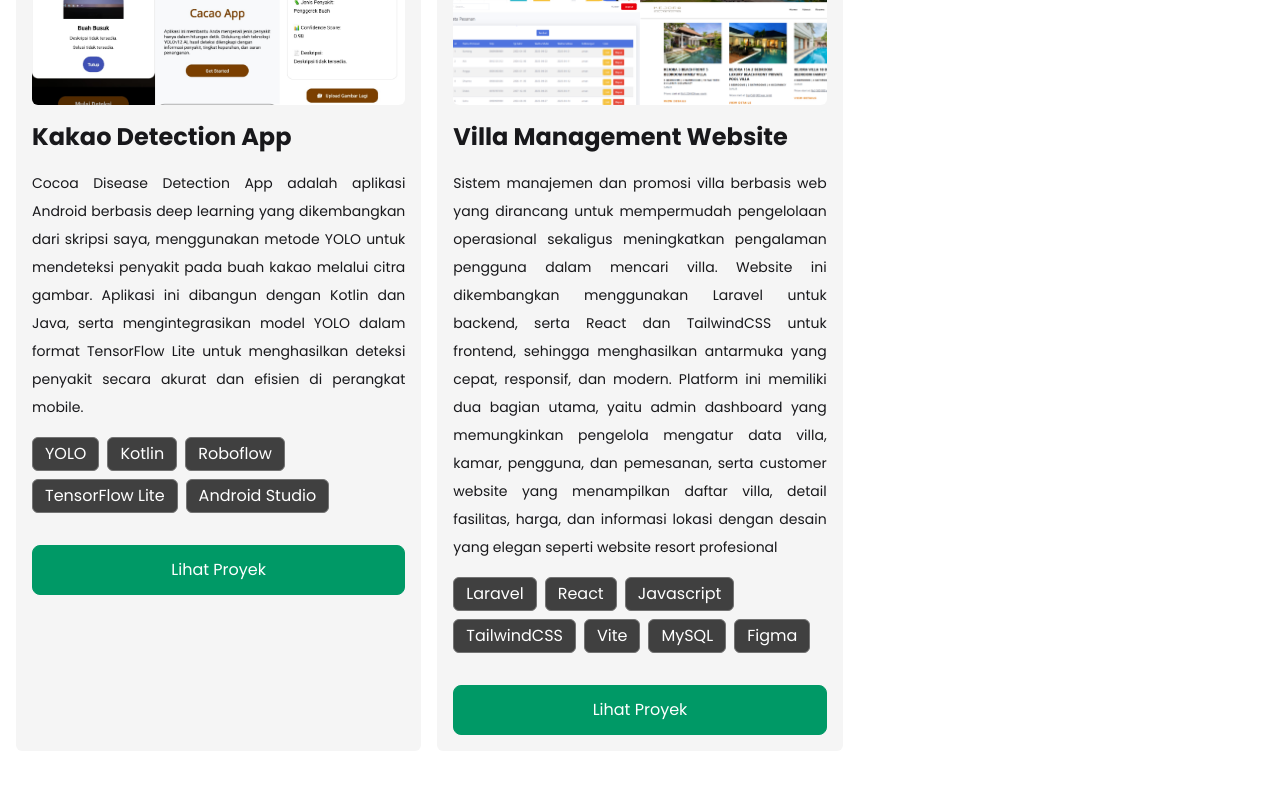
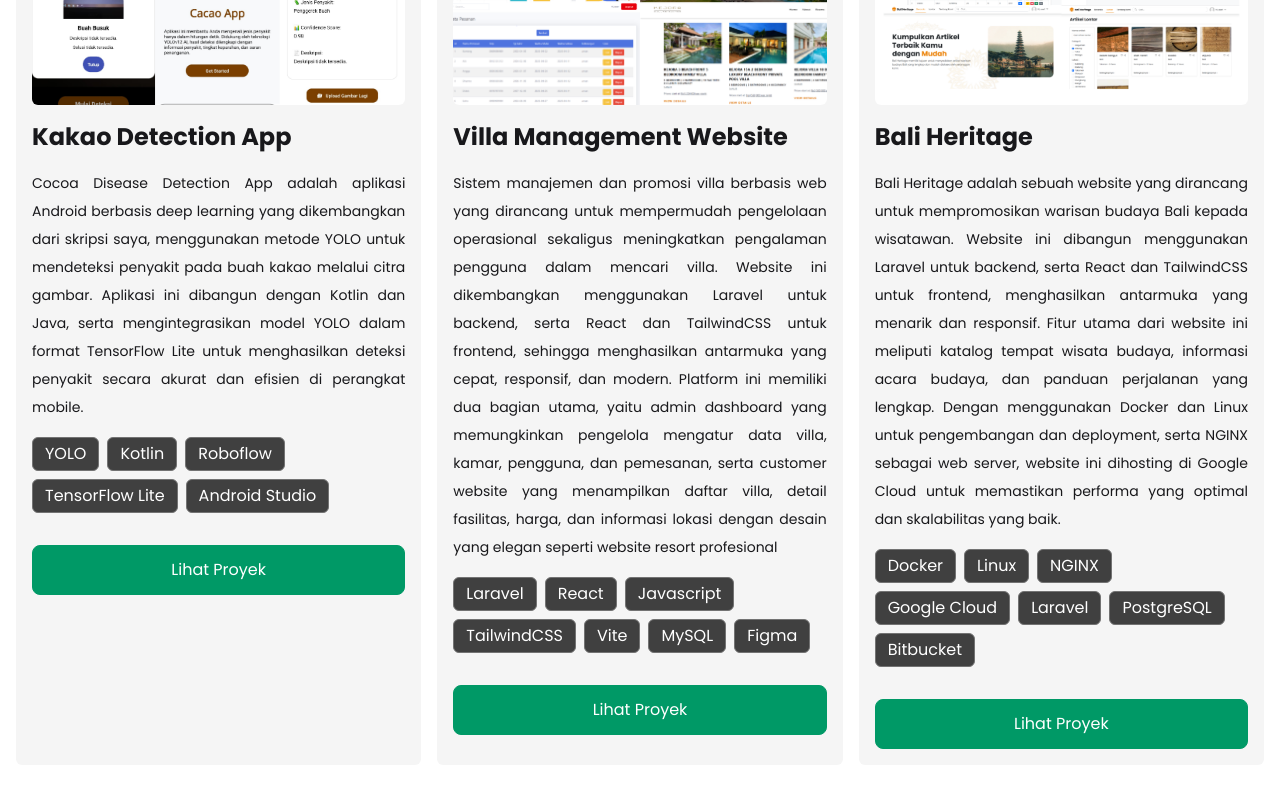
Before and after one commit to dhrmputra/portofix, a React (Vite) app: page / in a window 1280 px wide. Shown: the part 2160-2960 px from the top of the page. Built offline with nearby package versions, Linux system fonts and the light colour scheme.

Commit message:
add project bali heritage

```diff
--- a/src/data.js
+++ b/src/data.js
@@ -108,7 +108,7 @@ export const listTools = [
 
 import Proyek1 from "./assets/proyek/cacao.png";
 import Proyek2 from "./assets/proyek/proyekhotel.png";
-// import Proyek3 from "./assets/proyek/cacao2.png";
+import Proyek3 from "./assets/proyek/proyekbaliheritage.png";
 // import Proyek4 from "./assets/proyek/cacao3.png";
 // import Proyek5 from "./assets/proyek/cacao4.png";
 // import Proyek6 from "./assets/proyek/cacao5.png";
@@ -132,15 +132,17 @@ export const listProyek = [
     tools: ["Laravel", "React", "Javascript", "TailwindCSS", "Vite", "MySQL", "Figma"],
     url: "https://github.com/dhrmputra/hotela",
     dad: "300",
+  },
+
+  {
+    id: 3,
+    gambar: Proyek3,
+    nama: "Bali Heritage",
+    desk: "BaliHeritageDesc",
+    tools: ["Docker", "Linux", "NGINX", "Google Cloud", "Laravel", "PostgreSQL", "Bitbucket" ],
+    url: "https://github.com/dhrmputra/baliheritage",
+    dad: "400",
   }
-//   {
-//     id: 3,
-//     gambar: Proyek3,
-//     nama: "Web Pernikahan 2.0",
-//     desk: "Lorem ipsum dolor sit, amet consectetur adipisicing elit. Quis, laborum!",
-//     tools: ["Vite", "ReactJS", "TailwindCSS", "AOS"],
-//     dad: "400",
-//   },
 //   {
 //     id: 4,
 //     gambar: Proyek4,
--- a/src/translations.js
+++ b/src/translations.js
@@ -18,6 +18,9 @@ const translations = {
     CacaoAppDesc: "Cocoa Disease Detection App adalah aplikasi Android berbasis deep learning yang dikembangkan dari skripsi saya, menggunakan metode YOLO untuk mendeteksi penyakit pada buah kakao melalui citra gambar. Aplikasi ini dibangun dengan Kotlin dan Java, serta mengintegrasikan model YOLO dalam format TensorFlow Lite untuk menghasilkan deteksi penyakit secara akurat dan efisien di perangkat mobile.",
 
     VillaWebDesc: "Sistem manajemen dan promosi villa berbasis web yang dirancang untuk mempermudah pengelolaan operasional sekaligus meningkatkan pengalaman pengguna dalam mencari villa. Website ini dikembangkan menggunakan Laravel untuk backend, serta React dan TailwindCSS untuk frontend, sehingga menghasilkan antarmuka yang cepat, responsif, dan modern. Platform ini memiliki dua bagian utama, yaitu admin dashboard yang memungkinkan pengelola mengatur data villa, kamar, pengguna, dan pemesanan, serta customer website yang menampilkan daftar villa, detail fasilitas, harga, dan informasi lokasi dengan desain yang elegan seperti website resort profesional",
+
+    BaliHeritageDesc: "Bali Heritage adalah sebuah website yang dirancang untuk mempromosikan warisan budaya Bali kepada wisatawan. Website ini dibangun menggunakan Laravel untuk backend, serta React dan TailwindCSS untuk frontend, menghasilkan antarmuka yang menarik dan responsif. Fitur utama dari website ini meliputi katalog tempat wisata budaya, informasi acara budaya, dan panduan perjalanan yang lengkap. Dengan menggunakan Docker dan Linux untuk pengembangan dan deployment, serta NGINX sebagai web server, website ini dihosting di Google Cloud untuk memastikan performa yang optimal dan skalabilitas yang baik.",
+
     toolsTitle: "Alat & Teknologi",
     toolsDesc: "Saya memiliki pengalaman dengan berbagai tools dan teknologi yang mendukung pengembangan aplikasi, DevOps, dan cloud computing. Berikut adalah beberapa di antaranya yang sering saya gunakan dalam proyek-proyek saya.",
     contactTitle: "Kontak Saya",
@@ -43,6 +46,8 @@ const translations = {
 
     VillaWebDesc: "A web-based villa management and promotion system designed to simplify operational management while enhancing the user experience in searching for villas. This website was developed using Laravel for the backend, as well as React and TailwindCSS for the frontend, resulting in a fast, responsive, and modern interface. The platform consists of two main sections: an admin dashboard that allows managers to manage villa data, rooms, users, and bookings, and a customer website that displays a list of villas, facility details, prices, and location information with an elegant design reminiscent of a professional resort website.",
 
+    BaliHeritageDesc: "Bali Heritage is a website designed to promote Bali's cultural heritage to tourists. This website was built using Laravel for the backend, as well as React and TailwindCSS for the frontend, resulting in an attractive and responsive interface. The main features of this website include a catalog of cultural tourist attractions, information on cultural events, and comprehensive travel guides. Using Docker and Linux for development and deployment, as well as NGINX as the web server, this website is hosted on Google Cloud to ensure optimal performance and good scalability.",
+
     toolsTitle: "Tools & Technologies",
     toolsDesc: "I have experience with various tools and technologies that support application development, DevOps, and cloud computing. The following are some of the tools I frequently use in my projects.",
     contactTitle: "Contact Me",
```
Also changed, not shown: src/assets/proyek/proyekbaliheritage.png (added).
